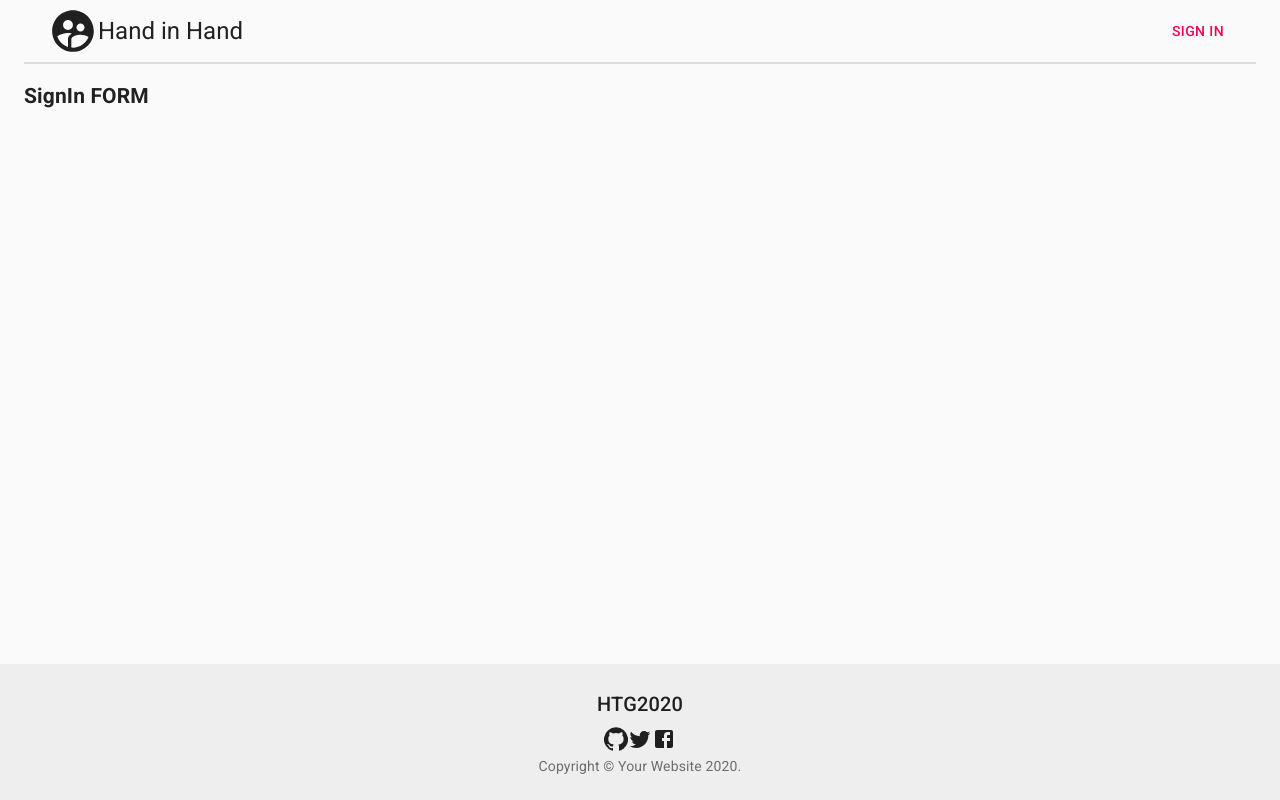
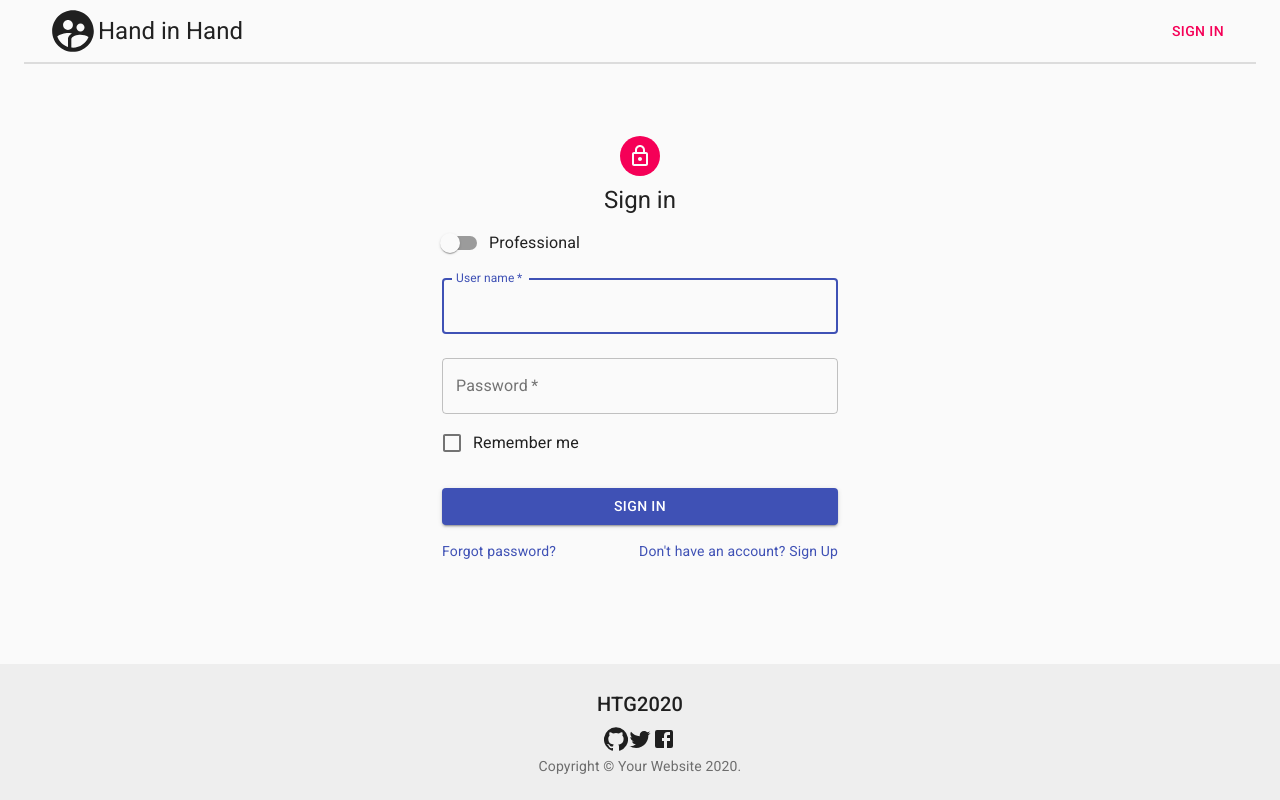
Before and after one commit to tthoraldson/HTG2020, a React (Create React App) app: page /signin in a window 1280 px wide. Built offline with nearby package versions, Linux system fonts and the light colour scheme.

Commit message:
loading bookmarks

```diff
--- a/src/App.js
+++ b/src/App.js
@@ -1,20 +1,23 @@
 import React from 'react';
 import {Switch, Route} from 'react-router-dom';
-
+import { makeStyles } from '@material-ui/core/styles';
 import CssBaseline from '@material-ui/core/CssBaseline';
 import Container from '@material-ui/core/Container';
+
 import Landing from './components/Landing';
 import Footer from './components/Footer';
+import Header from './components/Header';
+import SignIn from './components/SignIn'
+import Home from './components/Home'
 
-import { makeStyles } from '@material-ui/core/styles';
-import Header from './components/Header';
+import { useHistory, useLocation } from "react-router-dom";
 
 const useStyles = makeStyles((theme) => ({
   mainGrid: {
     marginTop: theme.spacing(3),
   },
   toolbar: {
-    borderBottom: `6px solid ${theme.palette.divider}`,
+    borderBottom: `0px`,
   },
   toolbarTitle: {
     flex: 1,
@@ -39,15 +42,13 @@ const useStyles = makeStyles((theme) => ({
 }));
 
 
-const SignIn = () => {
-  return (
-    <div>
-      <h2>SignIn FORM</h2>
-    </div>
-  );
-}
+const App = () => {
 
-const App = () => {
+  let location = useLocation();
+  let user = location.state
+
+  console.log("USER: ", user);
+
   const classes = useStyles();
   return(
     <div className={classes.root}>
@@ -61,6 +62,8 @@ const App = () => {
       <Switch>
         <Route exact path="/" component={Landing}/>
         <Route path="/signin" component={SignIn}/>
+        <Route path="/home" component={() => <Home{...user} />}/>
+
       </Switch>
 
       </main>
--- /dev/null
+++ b/src/components/Bookmarks.js
@@ -0,0 +1,100 @@
+import React from 'react';
+import { makeStyles } from '@material-ui/core/styles';
+import Table from '@material-ui/core/Table';
+import TableBody from '@material-ui/core/TableBody';
+import TableCell from '@material-ui/core/TableCell';
+import TableContainer from '@material-ui/core/TableContainer';
+import TableHead from '@material-ui/core/TableHead';
+import TableRow from '@material-ui/core/TableRow';
+import Paper from '@material-ui/core/Paper';
+
+import{ useState, useEffect } from 'react';
+
+const useStyles = makeStyles({
+  table: {
+    minWidth: 650,
+  },
+});
+
+const useFetch = url => {
+
+  const [data, setData] = useState(null);
+  const [loading, setLoading] = useState(true);
+
+  const fetchBookmarks = async () => {
+    const response = await fetch(url);
+
+    let data = []
+    if(response.status == 200){
+      data = await response.json();
+    }
+
+    setData(data);
+    setLoading(false);
+  };
+
+  useEffect(() => {
+    fetchBookmarks();
+  }, []);
+
+  return { data, loading };
+};
+
+const Bookmarks = (props) => {
+
+  const url = `http://127.0.0.1:5000/consumer/${props.user_id}/bookmarks`
+  const classes = useStyles()
+  const { data, loading } = useFetch(url);
+
+  return (
+    <div className="App">
+    {loading ? (
+      <div>Loading...</div>
+    ) : (
+
+
+    <React.Fragment>
+
+    <TableContainer component={Paper}>
+      <Table className={classes.table} size="small" aria-label="a dense table">
+        <TableHead>
+          <TableRow>
+            <TableCell>Fullname</TableCell>
+            <TableCell align="right">Qualifications</TableCell>
+            <TableCell align="right">Profession&nbsp;</TableCell>
+            <TableCell align="right">Specialties&nbsp;</TableCell>
+            <TableCell align="right">Languages&nbsp;</TableCell>
+          </TableRow>
+        </TableHead>
+        <TableBody>
+          {data.map((row) => (
+            <TableRow key={row.professiona_id}>
+              <TableCell component="th" scope="row">
+                {row.fullname}
+              </TableCell>
+              <TableCell align="right">{row.qualifications}</TableCell>
+              <TableCell align="right">{row.profession}</TableCell>
+              <TableCell align="right">{row.specialties}</TableCell>
+              <TableCell align="right">{row.languages}</TableCell>
+            </TableRow>
+          ))}
+        </TableBody>
+      </Table>
+    </TableContainer>
+    </React.Fragment>
+
+    )}
+    </div>
+  )
+    }
+
+
+
+// }
+
+// Header.propTypes = {
+//   sections: PropTypes.array,
+//   title: PropTypes.string,
+// };
+
+export default Bookmarks
--- /dev/null
+++ b/src/components/Home.js
@@ -0,0 +1,53 @@
+import React from 'react';
+import Grid from '@material-ui/core/Grid';
+
+import bg_image from './bg1.jpeg';
+import ana from './ana.png';
+import jack from './jack.png';
+import Bookmarks from './Bookmarks';
+
+// {user: "Kate", user_id: 3, professional: false, fullname: "Kate"}
+
+const Welcome = (props) => {
+  if(props.professional){
+    return (
+      <React.Fragment>
+        <h1>Welcome {props.fullname}, {props.qualifications}</h1>
+      </React.Fragment> )
+  }
+  return(
+    <React.Fragment>
+      <h1>Welcome {props.fullname}, how are you today?</h1>
+    </React.Fragment>
+  )
+}
+
+class Home extends React.Component {
+
+  constructor(props) {
+      console.log("HOME user: ", props)
+      super(props);
+      // this.state = {isLoggedIn: false};
+      this.user_id = this.props.user_id;
+      this.professional = this.props.professional;
+      this.bookmarks = [{fullname:"ddd", qualifications:"ddd", profession:'fdfd', specialties:'fdfdf', languages:'fff'},{
+                        fullname:"jhjghj", qualifications:"jhh", profession:"ukyjy", specialties:'dfdf', languages:"fsfd"}]
+    }
+
+  render() {
+    let bookmarks;
+    if(!this.professional){
+      bookmarks = <Bookmarks user_id = {this.user_id} />
+    }
+
+    return (
+      <React.Fragment>
+        <Welcome professional={this.props.professional} fullname={this.props.fullname} qualifications={this.props.qualifications} />
+        {bookmarks}
+      </React.Fragment>
+    );
+  }
+}
+
+export default Home
+// https://github.com/mui-org/material-ui/blob/master/docs/src/pages/getting-started/templates/blog/Blog.js
--- a/src/components/Landing.js
+++ b/src/components/Landing.js
@@ -6,7 +6,6 @@ import Featured from '../Featured';
 import bg_image from './bg1.jpeg';
 import ana from './ana.png';
 import jack from './jack.png';
-
 
 const mainLandingElementContent = {
   title: 'Connecting people in difficult times',
@@ -39,6 +38,7 @@ const featured = [
 // todo ES6 style
 
 export default function Landing() {
+
   return (
     <React.Fragment>
       <MainLandingElement post={mainLandingElementContent} />
--- /dev/null
+++ b/src/components/Session.js
@@ -0,0 +1,35 @@
+
+const Session = {
+  professionals: {
+  John: {
+    user: "John",
+    user_id: 1,
+    professional: true,
+    fullname: "Jonh Smith",
+    qualifications: "PsyD",
+  },
+  Ana: {
+    user: "Ana",
+    user_id: 3,
+    professional: true,
+    fullname: "Ana Clarck",
+    qualifications: "MSN",
+  }
+},
+users: {
+  Joe: {
+    user: "Joe",
+    user_id: 1,
+    professional: false,
+    fullname: "Joe"
+  },
+  Kate: {
+    user: "Kate",
+    user_id: 3,
+    professional: false,
+    fullname: "Kate"
+  }
+}
+}
+
+export default Session
--- /dev/null
+++ b/src/components/SignIn.js
@@ -0,0 +1,194 @@
+import React from 'react';
+import Avatar from '@material-ui/core/Avatar';
+import Button from '@material-ui/core/Button';
+import CssBaseline from '@material-ui/core/CssBaseline';
+import TextField from '@material-ui/core/TextField';
+import FormControlLabel from '@material-ui/core/FormControlLabel';
+import Checkbox from '@material-ui/core/Checkbox';
+import Link from '@material-ui/core/Link';
+import Grid from '@material-ui/core/Grid';
+import LockOutlinedIcon from '@material-ui/icons/LockOutlined';
+import Typography from '@material-ui/core/Typography';
+import { makeStyles } from '@material-ui/core/styles';
+import Container from '@material-ui/core/Container';
+
+import Switch from '@material-ui/core/Switch';
+import Modal from '@material-ui/core/Modal';
+
+import { useHistory, useLocation } from "react-router-dom";
+
+import Session from './Session'
+
+const useStyles = makeStyles((theme) => ({
+  paper: {
+    marginTop: theme.spacing(8),
+    display: 'flex',
+    flexDirection: 'column',
+    alignItems: 'center',
+  },
+  avatar: {
+    margin: theme.spacing(1),
+    backgroundColor: theme.palette.secondary.main,
+  },
+  form: {
+    width: '100%', // Fix IE 11 issue.
+    marginTop: theme.spacing(1),
+  },
+  submit: {
+    margin: theme.spacing(3, 0, 2),
+  },
+  modal: {
+    display: 'flex',
+    padding: theme.spacing(1),
+    alignItems: 'center',
+    justifyContent: 'center',
+  },
+}));
+
+export default function SignIn() {
+
+  const classes = useStyles();
+
+  const [state, setState] = React.useState({
+    professional: false,
+  });
+
+  const handleChange = (event) => {
+    if (event.target.name === "professional"){
+      setState({ ...state, [event.target.name]: event.target.checked });
+    }
+    else {
+      setState({ ...state, [event.target.name]: event.target.value });
+    }
+  };
+
+  const [user, setUser] = React.useState({})
+
+  const getUser = (state) =>  {
+    let user;
+    if(state.user || state.password){
+      if (state.professional == true) {
+        user = Session.professionals[state.user]
+      }
+      else {
+        user= Session.users[state.user]
+      }
+    }
+    return user;
+  }
+
+  let history = useHistory();
+  let location = useLocation();
+  const handleSubmit = event => {
+    event.preventDefault();
+
+    let user = getUser(state)
+    if (user == undefined){
+      openModalWithErrorMsg()
+      return;
+    }
+    let { from } = location.state || { from: { pathname: "/" } };
+    history.replace("/home", user);
+  };
+
+  // modal
+  const [open, setOpen] = React.useState(false);
+
+  const openModalWithErrorMsg = () => {
+    setOpen(true);
+  };
+
+  const closeModal = () => {
+    setOpen(false);
+  };
+
+
+
+  return (
+    <Container component="main" maxWidth="xs">
+      <CssBaseline />
+      <div className={classes.paper}>
+        <Avatar className={classes.avatar}>
+          <LockOutlinedIcon />
+        </Avatar>
+        <Typography component="h1" variant="h5">
+          Sign in
+        </Typography>
+        <form className={classes.form} noValidate >
+          <FormControlLabel
+              control={<Switch checked={state.professional} onChange={handleChange} name="professional" color="primary"/>}
+              label="Professional"
+          />
+
+
+          <TextField
+            variant="outlined"
+            margin="normal"
+            required
+            fullWidth
+            id="user"
+            label="User name"
+            name="user"
+            autoComplete="email"
+            autoFocus
+            onChange={handleChange}
+          />
+          <TextField
+            variant="outlined"
+            margin="normal"
+            required
+            fullWidth
+            name="password"
+            label="Password"
+            type="password"
+            id="password"
+            autoComplete="current-password"
+            onChange={handleChange}
+          />
+          <FormControlLabel
+            control={<Checkbox value="remember" color="primary" />}
+            label="Remember me"
+          />
+
+          <Modal
+            open={open}
+            onClose={closeModal}
+            disablePortal
+            disableEnforceFocus
+            disableAutoFocus
+            aria-labelledby="simple-modal-title"
+            aria-describedby="simple-modal-description"
+          >
+            <h1>Wrong user or password</h1>
+          </Modal>
+
+
+          <Button
+            //type="submit"
+            fullWidth
+            variant="contained"
+            color="primary"
+            onClick={handleSubmit}
+            className={classes.submit}
+          >
+            Sign In
+          </Button>
+          <Grid container>
+            <Grid item xs>
+              <Link href="#" variant="body2">
+                Forgot password?
+              </Link>
+            </Grid>
+            <Grid item>
+              <Link href="#" variant="body2">
+                {"Don't have an account? Sign Up"}
+              </Link>
+            </Grid>
+          </Grid>
+        </form>
+      </div>
+    </Container>
+  );
+}
+
+// https://github.com/mui-org/material-ui/blob/master/docs/src/pages/getting-started/templates/sign-in/SignIn.js
```
